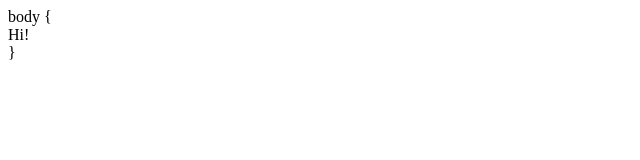
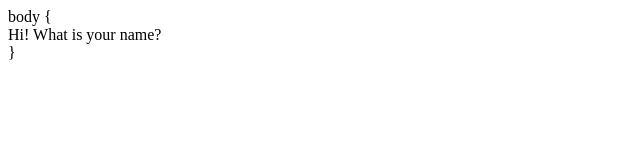
Before and after one commit to Dimka-Sta/first, a plain HTML site: page index.html in a window 1280 px wide. Shown: the whole page, without its empty margins (0-640 px from the left). Drawn offline with Linux system fonts and the light colour scheme.

Commit message:
change index

```diff
--- a/index.html
+++ b/index.html
@@ -1,5 +1,5 @@
 body {<main>
   <head>
-    Hi!
+    Hi! What is your name?
   </head>
 </main>}
```
